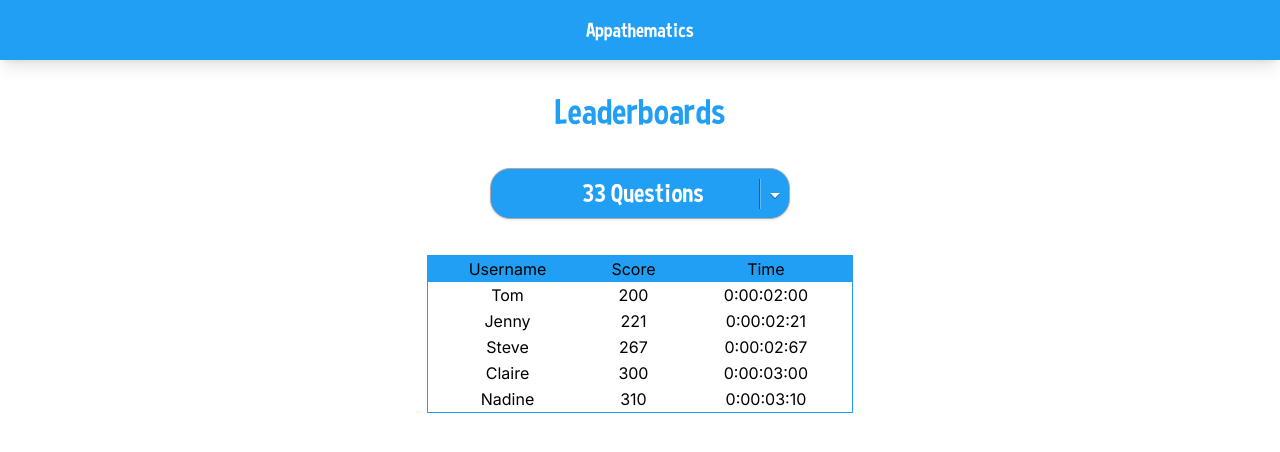
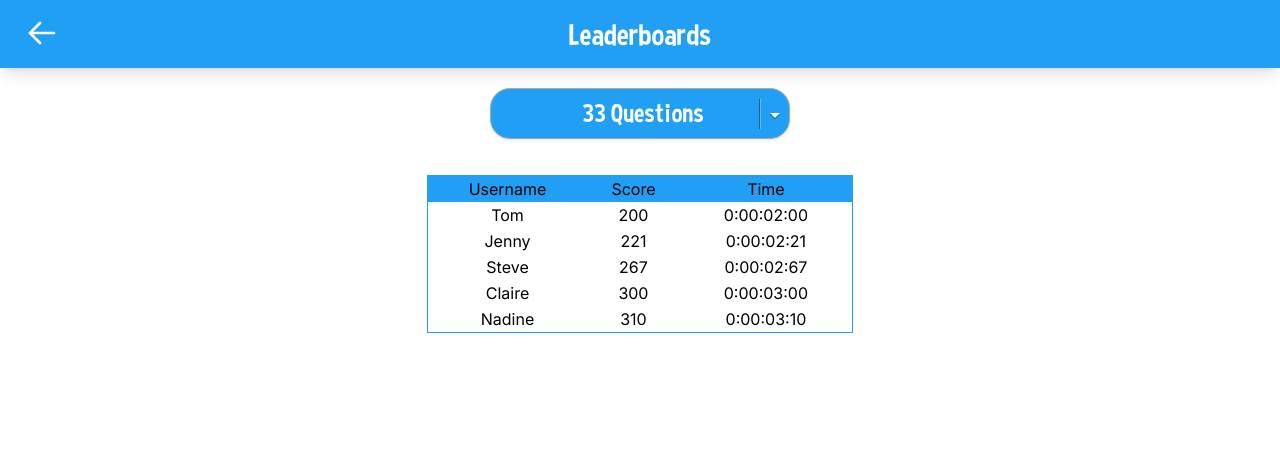
Before and after one commit to TomF46/Appathematics, a React (Vite) app: page /leaderboards in a window 1280 px wide. Shown: the top 452 px of the page. Built offline with nearby package versions, Linux system fonts and the light colour scheme.

Commit message:
Header back button and dynamic header text.

```diff
--- a/src/components/Header.jsx
+++ b/src/components/Header.jsx
@@ -2,14 +2,37 @@
 import PropTypes from "prop-types";
 import { connect } from "react-redux";
 import Timer from "./Timer";
+import { Link, useLocation } from "react-router-dom";
 
 function Header({gameInProgress}) {
+  const {pathname} = useLocation();
+
+  function getPageName(){
+    switch(pathname){
+      case "/":
+        return "Appathematics"
+      case "/leaderboards":
+        return "Leaderboards"
+      default:
+        if(pathname.includes("/play") && !gameInProgress) return "Summary";
+        return "Appathematics"
+    }
+  }
   return (
-    <nav className="bg-primary px-4 py-4 shadow-lg">
+    <nav className="bg-primary px-4 py-4 shadow-lg relative">
+      {pathname != "/" && (
+        <div className="back-button">
+          <Link to={"/"}>
+            <svg xmlns="http://www.w3.org/2000/svg" fill="none" viewBox="0 0 24 24" strokeWidth={2} stroke="currentColor" className="w-8 h-8 text-white">
+              <path strokeLinecap="round" strokeLinejoin="round" d="M10.5 19.5L3 12m0 0l7.5-7.5M3 12h18" />
+            </svg>
+          </Link>
+        </div>
+      )}
       {gameInProgress ? (
         <Timer />
       ): (
-        <h1 className="text-center text-white text-xl">Appathematics</h1>
+        <h1 className="text-center text-white text-3xl">{getPageName()}</h1>
       )}
     </nav>
   );
--- a/src/components/Timer.jsx
+++ b/src/components/Timer.jsx
@@ -32,8 +32,8 @@ function Timer({ time, gameInProgress, setTimer, setGameInProgress}) {
 
     }, [time, gameInProgress]);
 
-    return <div className="Timer">
-        <p className="text-center text-white text-2xl">
+    return <div className="timer">
+        <p className="text-center text-white text-3xl">
             {readableTime.hours}:{readableTime.minutes.toString().padStart(2, "0")}:
             {readableTime.seconds.toString().padStart(2, "0")}:
             {readableTime.milliseconds.toString().padStart(2, "0")}
--- a/src/css/global.css
+++ b/src/css/global.css
@@ -42,7 +42,8 @@ button,
 input,
 option,
 select,
-.link-button {
+.link-button,
+.timer {
   font-family: 'curse_casualregular', 'Inter', system-ui, Avenir, Helvetica, Arial, sans-serif;
 }
 
@@ -152,3 +153,10 @@ select#custom-select {
 select#custom-select::-ms-expand {
   display: none;
 }
+
+.back-button{
+  position: absolute;
+  top: 25%;
+  z-index: 999;
+  margin-left: 10px;
+}
--- a/src/pages/Leaderboards.jsx
+++ b/src/pages/Leaderboards.jsx
@@ -14,9 +14,6 @@ function Leaderboards({ highScores }) {
 
     return (
         <>
-            <h1 className="text-4xl mb-4 text-primary text-center my-8">
-                Leaderboards
-            </h1>
             <SetSelect onSetSelected={handleSetSelected} autoSelectMode={true} />
             {scores && scores.length > 0 && (
                 <div className="my-4 grid grid-cols-12">
```
